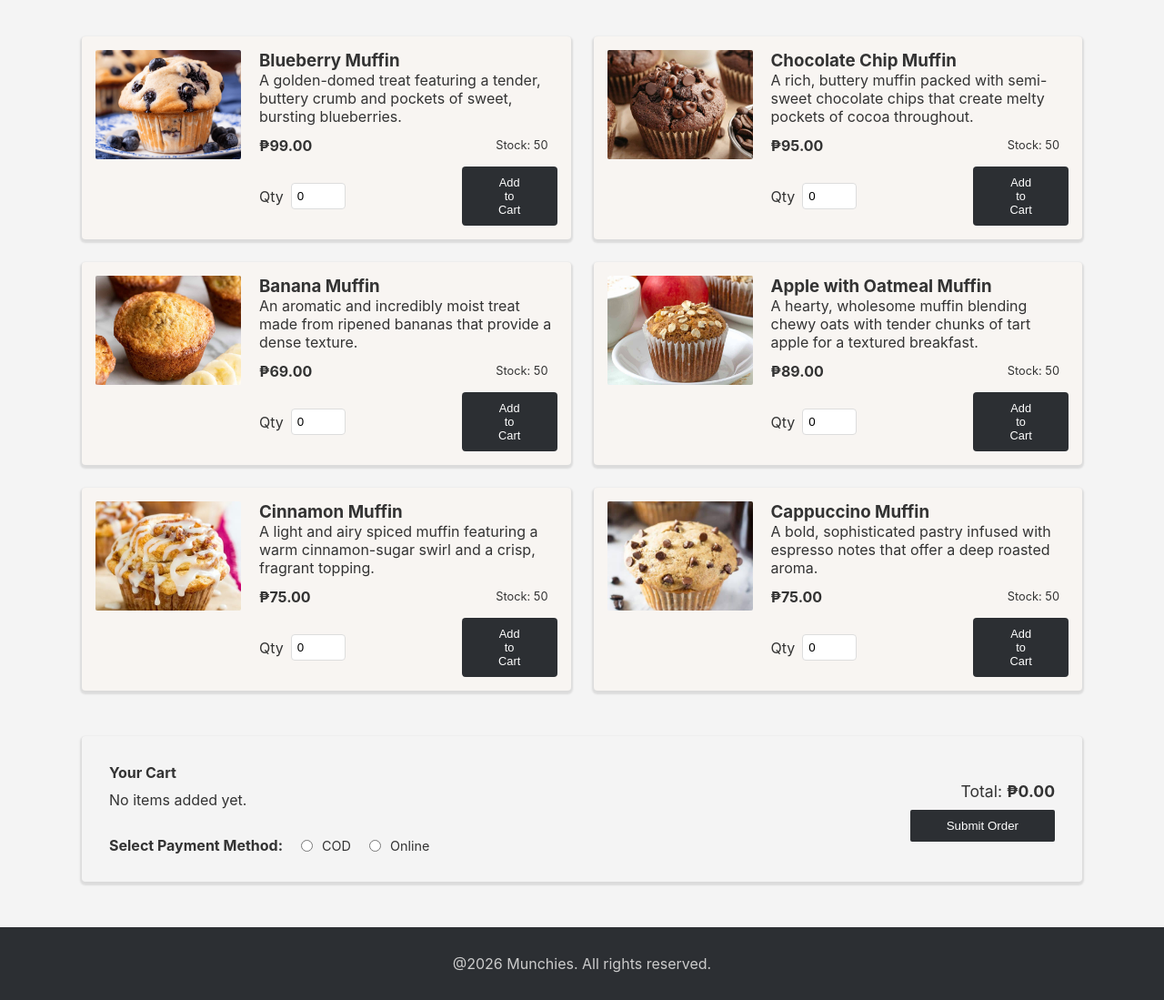
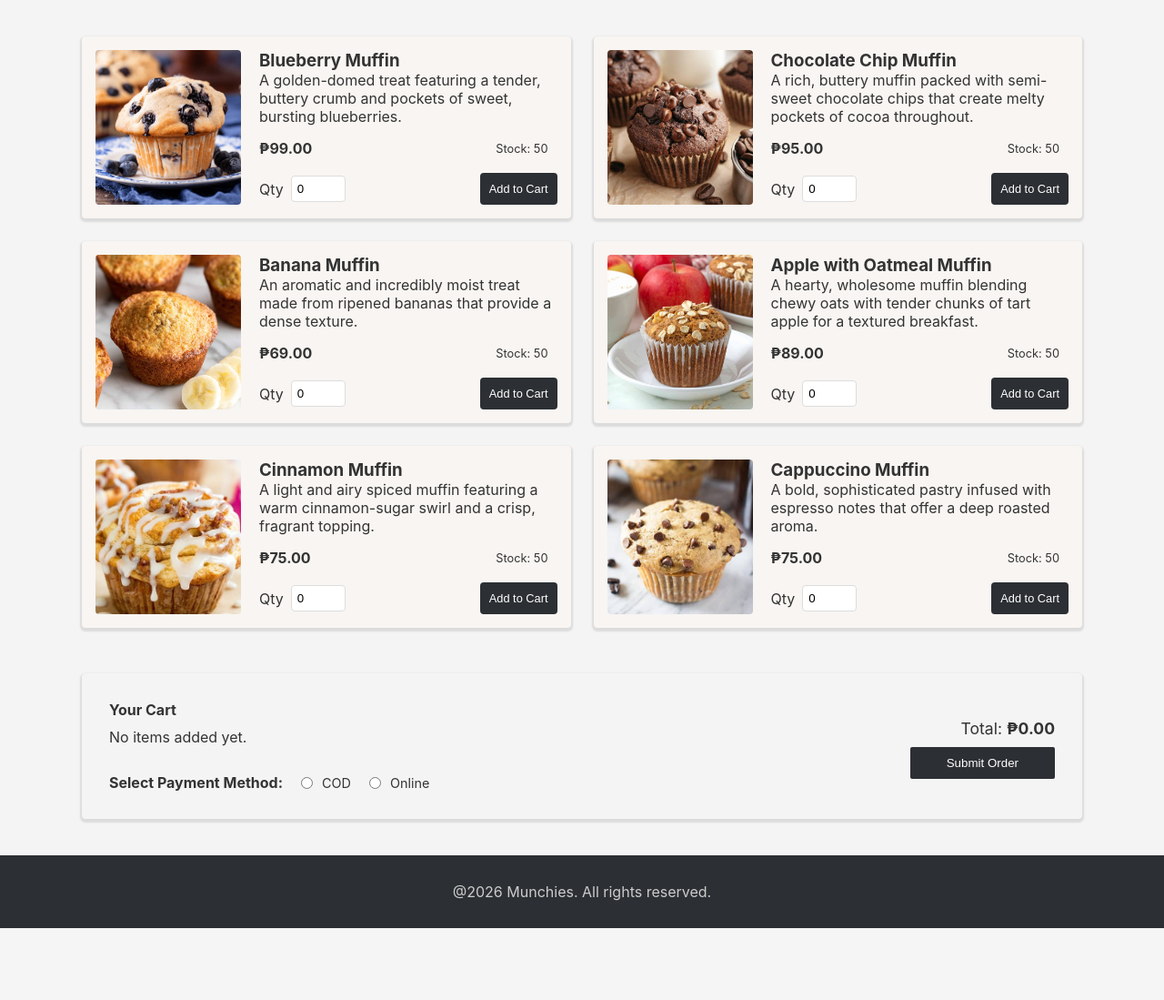
Before and after one commit to Distinct714/Munchies, a PHP site: page /product.php in a window 1280 px wide. Shown: the part 172-1271 px from the top of the page at 91% size. After the commit the page ends 1192 px from the top, so only its background shows below. Run offline with PHP 8.4, Linux system fonts and the light colour scheme.

Commit message:
Refactor CSS styles for layout and components
Updated styles for body, container, card, and add button.

```diff
--- a/Munchies/static/style3.css
+++ b/Munchies/static/style3.css
@@ -8,6 +8,10 @@ body {
     font-family: 'Inter', sans-serif;
     background-color: #f4f4f4;
     color: #333;
+    display: flex;
+    flex-direction: column;
+    min-height: 100vh; /* This ensures the body is at least the height of the screen */
+    margin: 0;
 }
 
 /* NAVBAR LAYOUT*/
@@ -50,6 +54,7 @@ body {
     width: 90%;
     max-width: 1100px;
     margin: 40px auto;
+    flex: 1;
 }
 
 .page-header h1 {
@@ -96,9 +101,9 @@ body {
 
 .card img {
     width: 160px;
-    height: 120px;
+    height: 170px;
     object-fit: cover;
-    border-radius: 2px;
+    border-radius: 4px;
 }
 
 .card-info {
@@ -152,8 +157,8 @@ body {
     background: #2c2f33;
     color: white;
     border: none;
-    padding: 10px 40px;
-    margin-left: 120px;
+    padding: 10px 10px;
+    margin-left: 140px;
     border-radius: 4px;
     cursor: pointer;
     font-size: 0.8rem;
@@ -279,5 +284,5 @@ footer {
     padding: 30px;
     background: #2c2f33;
     color: #ccc;
-    margin-top: 50px;
+    width: 100%;
 }
```
